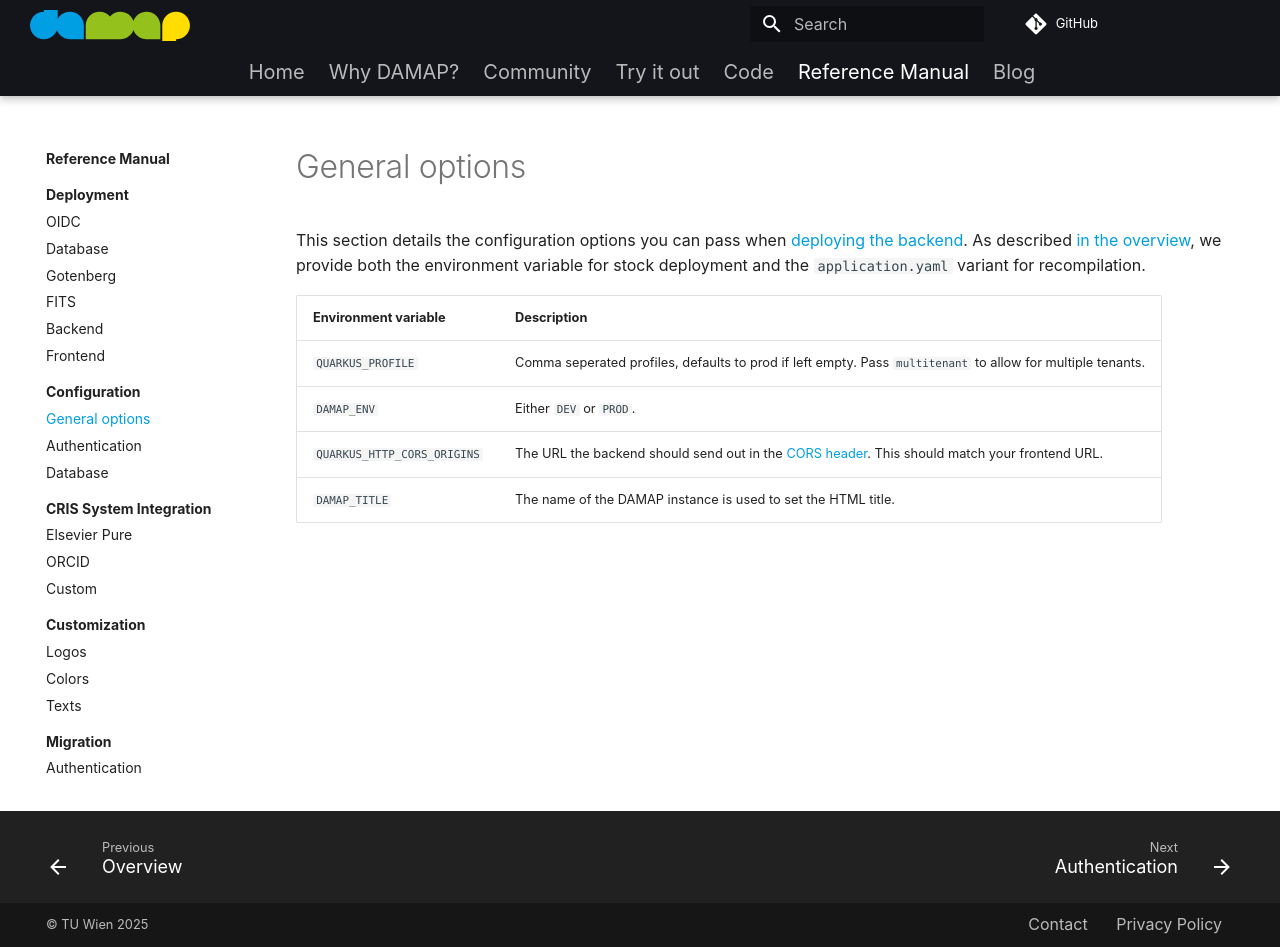
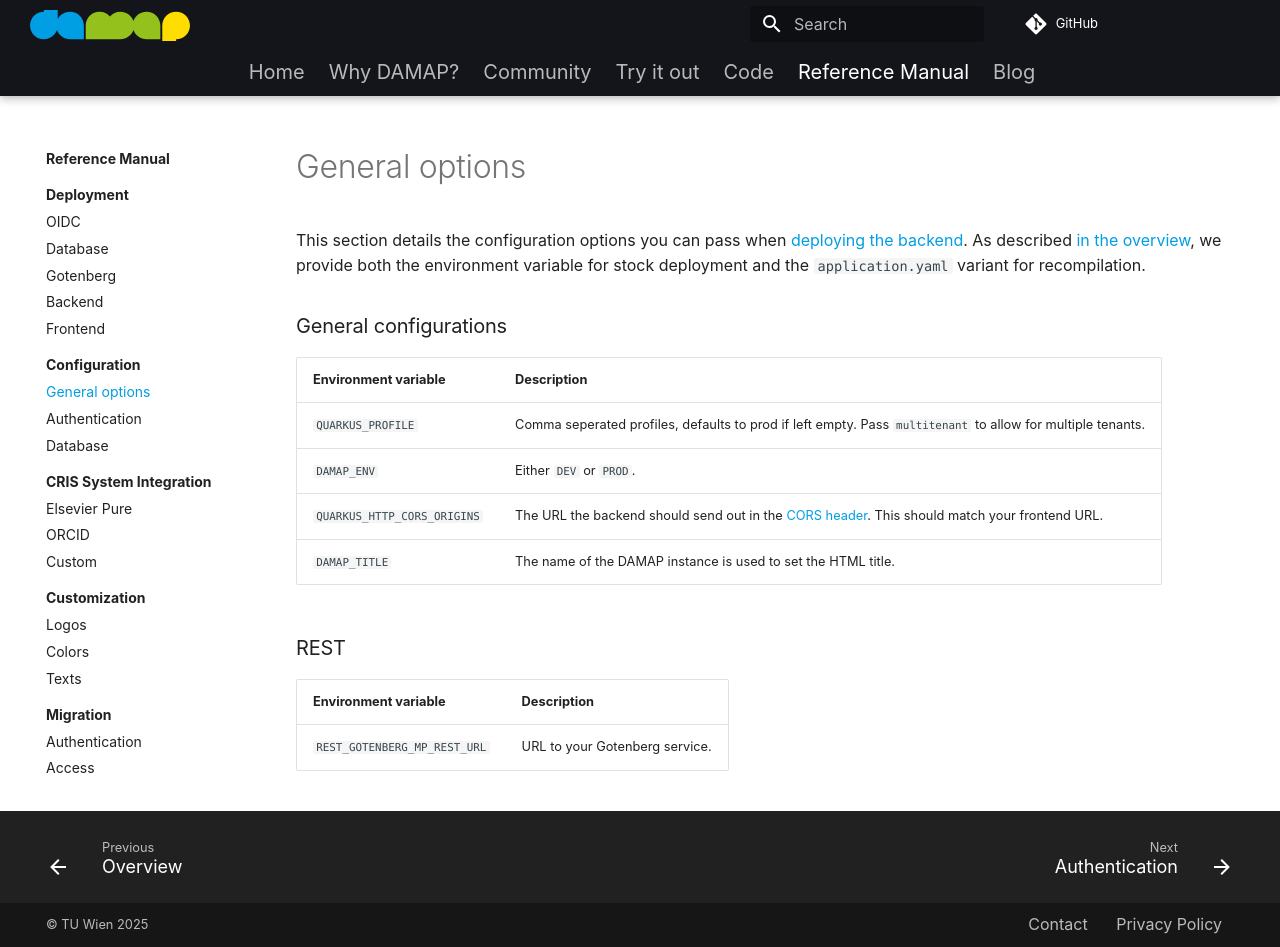
Before and after one commit to damap-org/damap-website, an MkDocs documentation site: the page built from docs/manual/configuration/general.md, in a window 1280 px wide and 947 px high. Built offline with MkDocs 1.6.1 and Material for MkDocs 9.7.7, drawn with Linux system fonts in a browser that asks for light colours; plug-ins that fetch from the network failed and are left out.

Commit message:
Update fits and gotenberg sections

```diff
--- a/docs/manual/configuration/general.md
+++ b/docs/manual/configuration/general.md
@@ -8,9 +8,17 @@
 
 This section details the configuration options you can pass when [deploying the backend](../deployment/backend.md). As described [in the overview](index.md), we provide both the environment variable for stock deployment and the `application.yaml` variant for recompilation.
 
+### General configurations
+
 | Environment variable  | Description                                                                                                                                                   |
 |-----------------------|---------------------------------------------------------------------------------------------------------------------------------------------------------------|
 | `QUARKUS_PROFILE`     | Comma seperated profiles, defaults to prod if left empty. Pass `multitenant` to allow for multiple tenants.                                                   |
 | `DAMAP_ENV`           | Either `DEV` or `PROD`.                                                                                                                                       |
 | `QUARKUS_HTTP_CORS_ORIGINS`| The URL the backend should send out in the [CORS header](https://developer.mozilla.org/en-US/docs/Web/HTTP/Guides/CORS). This should match your frontend URL. |
 | `DAMAP_TITLE`         | The name of the DAMAP instance is used to set the HTML title.                                                                                                 |
+
+### REST
+
+| Environment variable  | Description                    |
+|-----------------------|--------------------------------|
+| `REST_GOTENBERG_MP_REST_URL` | URL to your Gotenberg service. |
```
Also changed, not shown: docs/manual/deployment/fits.md (deleted, +0 -21 lines), docs/manual/deployment/gotenberg.md (+2 -0 lines), docs/manual/deployment/.pages.
